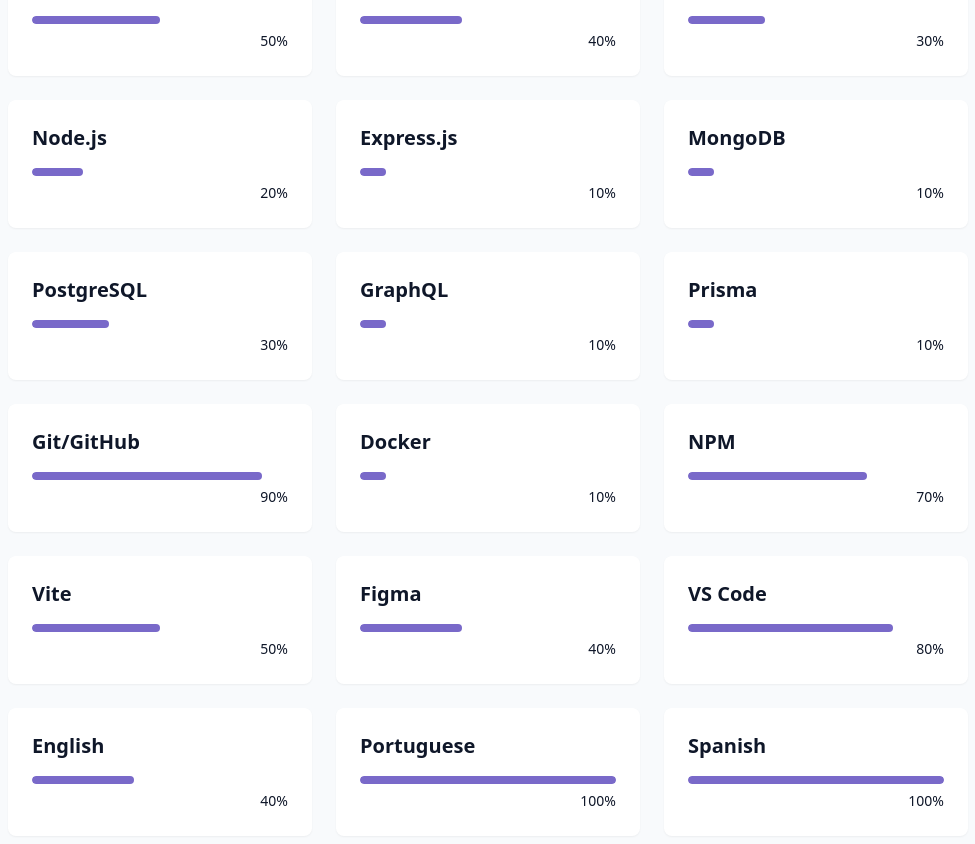
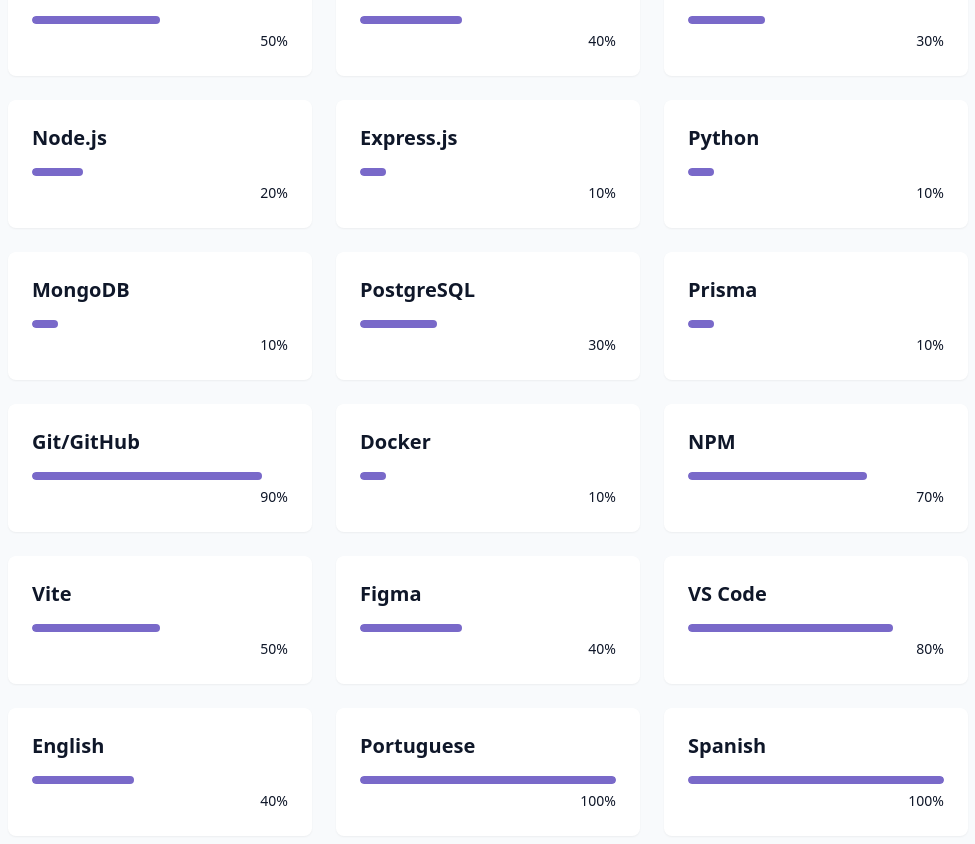
Before and after one commit to bdancost/beautiful_portfolio, a React (Vite) app: page / in a window 1280 px wide. Shown: the part 1982-2826 px from the top of the page, without its empty margins (152-1127 px from the left). Built offline with nearby package versions, Linux system fonts and the light colour scheme.

Commit message:
Adicionando novas skills

```diff
--- a/src/components/SkillsSection.jsx
+++ b/src/components/SkillsSection.jsx
@@ -13,9 +13,9 @@
   //Backend
   { name: "Node.js", level: 20, category: "Backend" },
   { name: "Express.js", level: 10, category: "Backend" },
+  { name: "Python", level: 10, category: "Backend" },
   { name: "MongoDB", level: 10, category: "Backend" },
   { name: "PostgreSQL", level: 30, category: "Backend" },
-  { name: "GraphQL", level: 10, category: "Backend" },
   { name: "Prisma", level: 10, category: "Backend" },
 
   //Tools
```
